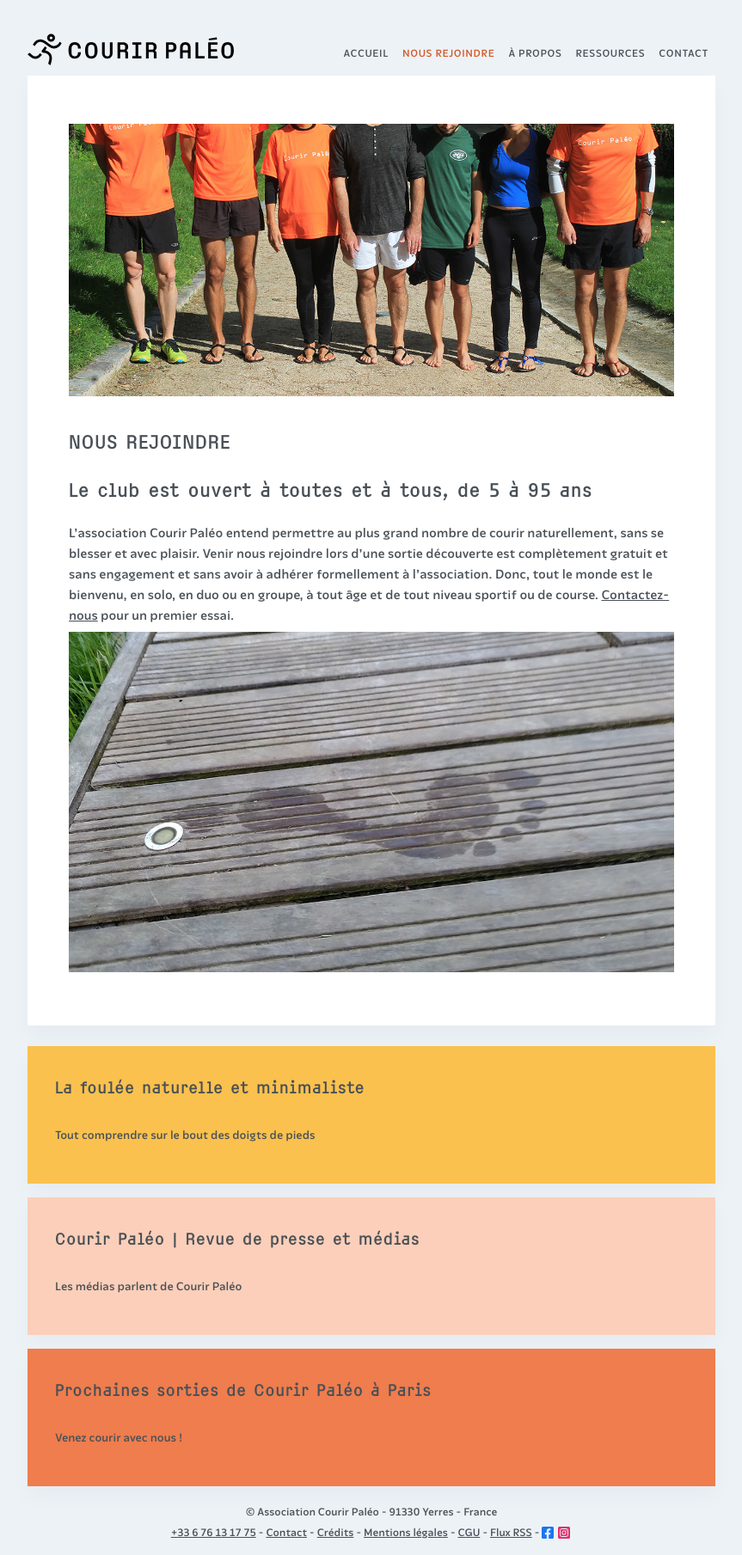
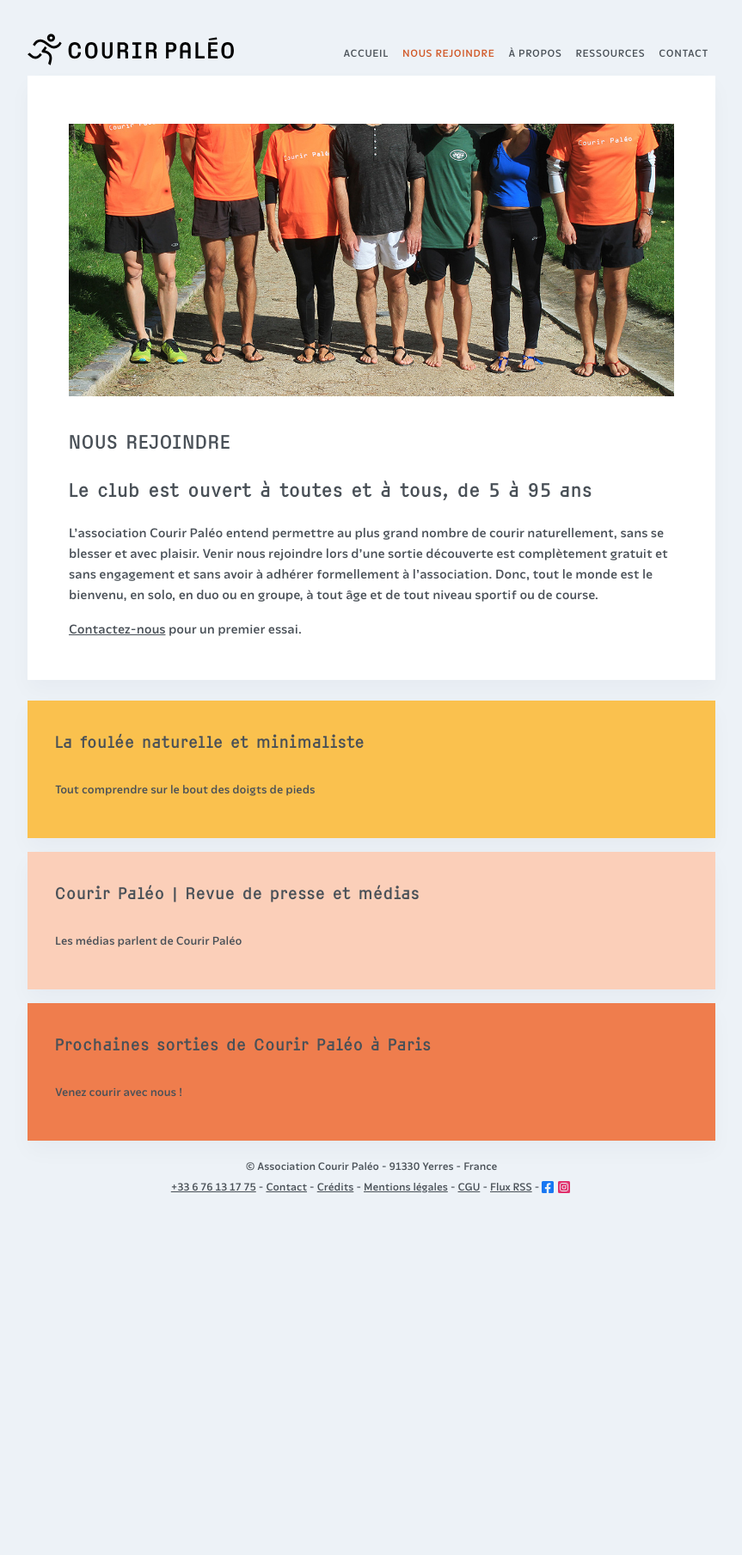
Before and after one commit to courirpaleo/courirpaleo.github.io, a Jekyll site: the page built from _pages/nous-rejoindre.md, in a window 1280 px wide. Shown: the whole page at 86% size, without its empty margins (208-1071 px from the left). Built offline with Jekyll 4.4.1, drawn with Linux system fonts in a browser that asks for light colours; some web fonts are replaced; after the commit the page ends 1407 px from its top, so only the background shows below that.

Commit message:
Update nous-rejoindre.md

```diff
--- a/_pages/nous-rejoindre.md
+++ b/_pages/nous-rejoindre.md
@@ -8,5 +8,5 @@
 ## Le club est ouvert à toutes et à tous, de 5 à 95 ans
 L'association Courir Paléo entend permettre au plus grand nombre de courir naturellement, sans se blesser et avec plaisir. Venir nous rejoindre lors d'une sortie découverte est complètement gratuit et sans engagement et sans avoir à adhérer formellement à l'association.
 Donc, tout le monde est le bienvenu, en solo, en duo ou en groupe, à tout âge et de tout niveau sportif ou de course.
+
 [Contactez-nous](/contact) pour un premier essai.
-![Courir Paleo](/assets/images/Courir-Paleo-empreinte-pied-nu-terrasse-D-1200px.jpg)
```
